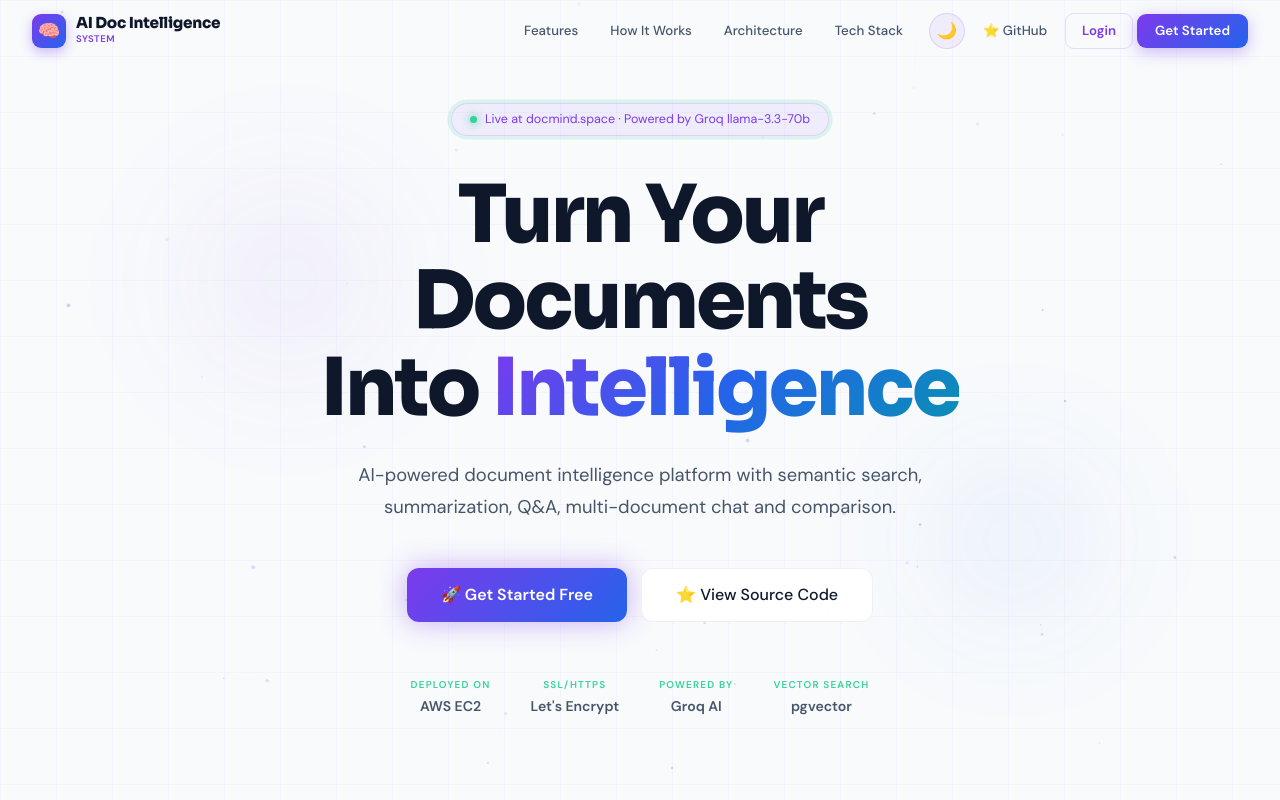
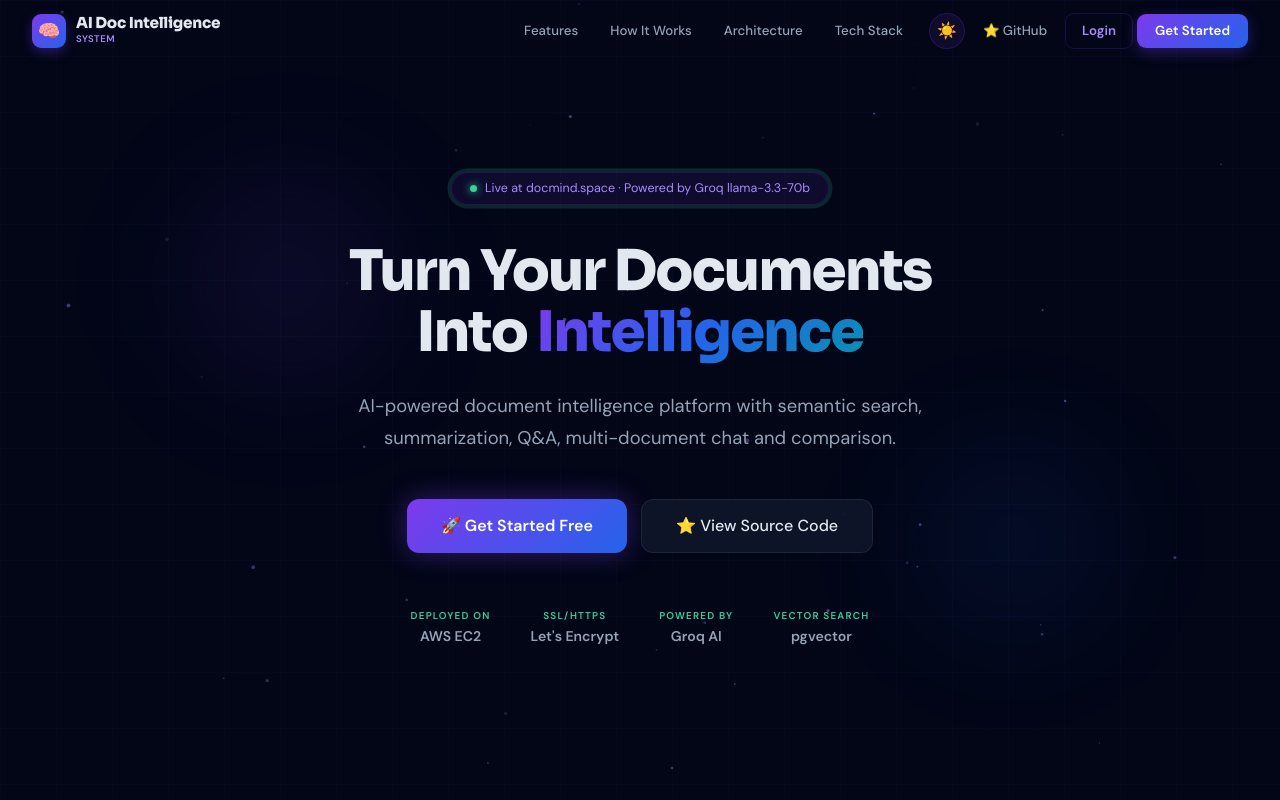
Before and after one commit to Roshu09/docmind-saas, a React (Vite) app in the folder apps/web/: page / in a window 1280 px wide. Shown: the top 800 px of the page. Built offline with nearby package versions, Linux system fonts and the light colour scheme; no server answers.

Commit message:
feat: landing page - dark default, smaller hero, smooth nav, particles, LinkedIn

```diff
--- a/apps/web/src/pages/Landing.jsx
+++ b/apps/web/src/pages/Landing.jsx
@@ -109,7 +109,7 @@
 
 export default function Landing() {
   const navigate = useNavigate();
-  const [dark, setDark] = useState(false);
+  const [dark, setDark] = useState(true);
   const [scrolled, setScrolled] = useState(false);
   const [mobileMenu, setMobileMenu] = useState(false);
 
@@ -120,7 +120,7 @@
   }, []);
 
   const scrollTo = (id) => {
-    document.getElementById(id.toLowerCase().replace(/ /g, '-'))?.scrollIntoView({ behavior: 'smooth' });
+    const el = document.getElementById(id.toLowerCase().replace(/ /g, '-')); if(el) { const y = el.getBoundingClientRect().top + window.scrollY - 70; window.scrollTo({ top: y, behavior: 'smooth' }); }
     setMobileMenu(false);
   };
 
@@ -241,7 +241,7 @@
             Live at docmind.space · Powered by Groq llama-3.3-70b
           </div>
 
-          <h1 className="floating" style={{ fontFamily: "'Sora'", fontSize: 'clamp(2.8rem, 7vw, 5rem)', fontWeight: 800, lineHeight: 1.08, letterSpacing: '-0.035em', color: t.text, marginBottom: 28 }}>
+          <h1 className="floating" style={{ fontFamily: "'Sora'", fontSize: 'clamp(2rem, 5vw, 3.5rem)', fontWeight: 800, lineHeight: 1.08, letterSpacing: '-0.035em', color: t.text, marginBottom: 28 }}>
             Turn Your Documents<br />
             Into <span className="grad-text">Intelligence</span>
           </h1>
```
Also changed, not shown: 1 other file (tests, documents, lock files or other folders).
